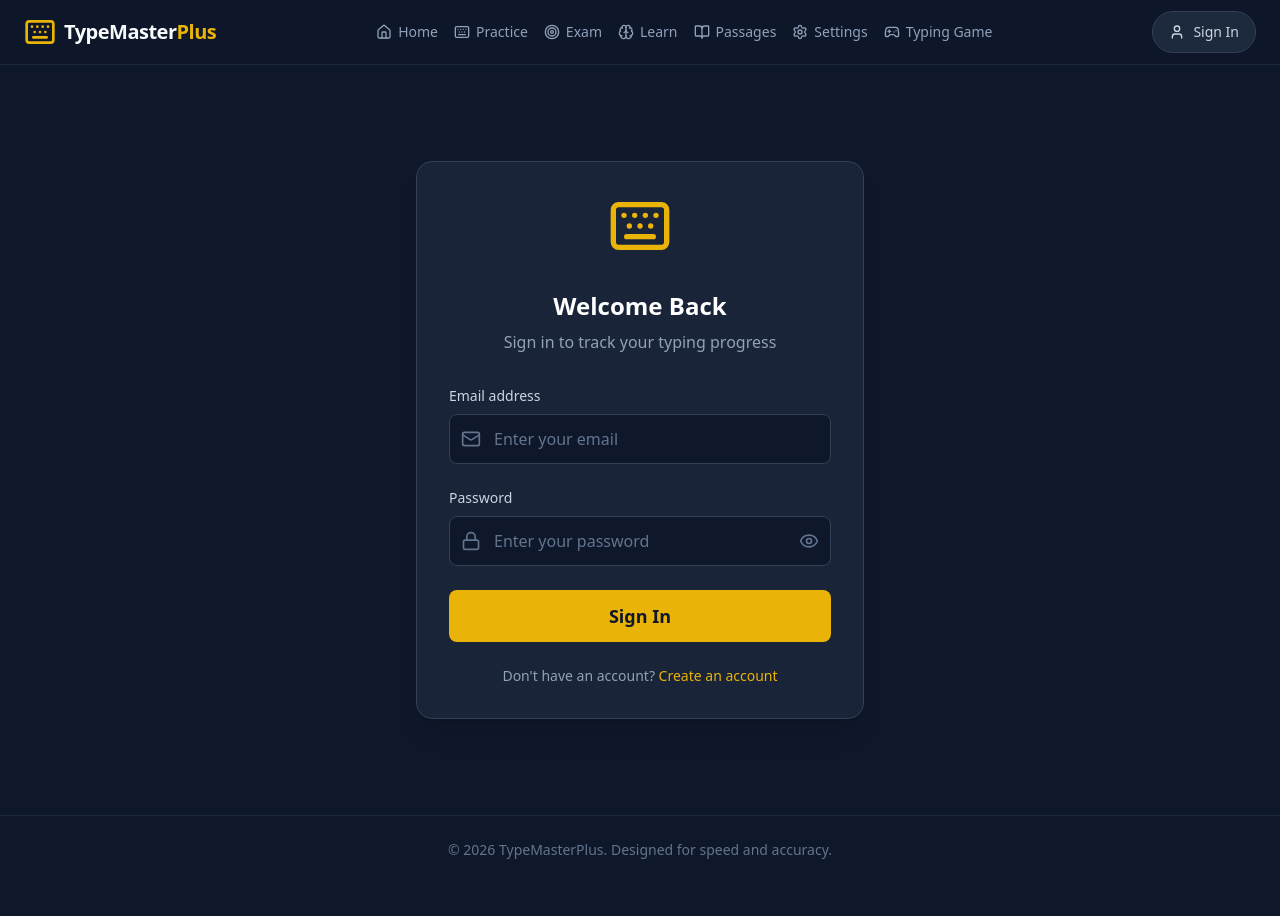
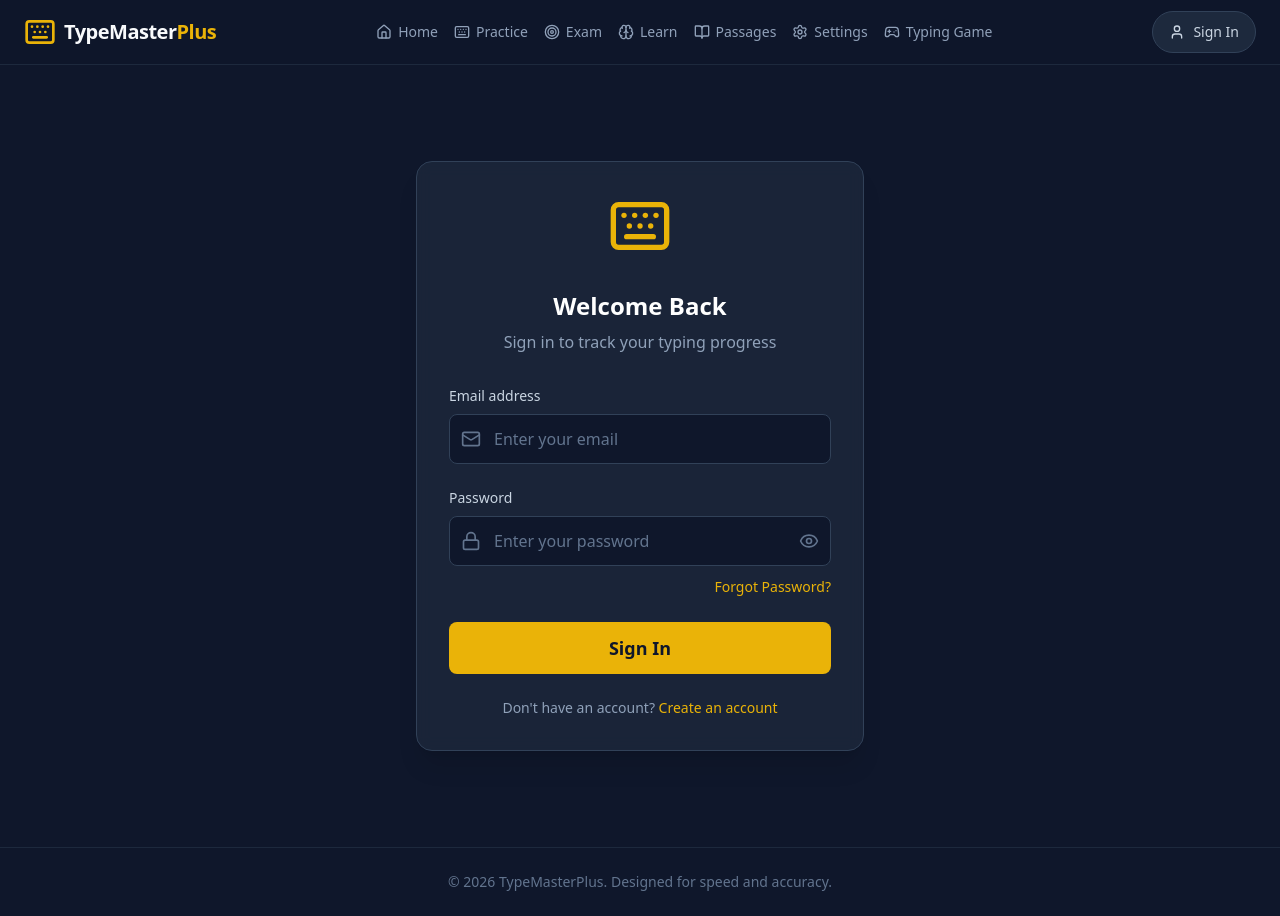
Before and after one commit to PrashantJadhav-tech/TypeMasterPlus, a React (Vite) app: page /login in a window 1280 px wide. Before the commit the page ends 884 px from the top, so only its background shows below. Built offline with nearby package versions, Linux system fonts and the light colour scheme; no server answers.

Commit message:
Updated website

```diff
--- a/src/pages/Login.tsx
+++ b/src/pages/Login.tsx
@@ -45,10 +45,12 @@ export function Login() {
     <div className="flex-1 flex flex-col justify-center items-center py-12 px-4">
       <div className="w-full max-w-md bg-slate-800/80 border border-slate-700 p-8 rounded-2xl shadow-xl backdrop-blur-sm">
 
+        {/* Logo */}
         <div className="flex justify-center mb-8 text-yellow-500">
           <Keyboard className="w-16 h-16" />
         </div>
 
+        {/* Title */}
         <h2 className="text-2xl font-bold text-center text-white mb-2">
           Welcome Back
         </h2>
@@ -57,6 +59,7 @@ export function Login() {
           Sign in to track your typing progress
         </p>
 
+        {/* Error */}
         {error && (
           <div className="bg-red-500/10 border border-red-500/50 text-red-400 rounded-lg p-3 text-sm text-center mb-6">
             {error}
@@ -100,28 +103,46 @@ export function Login() {
             </label>
 
             <div className="relative">
+
+              {/* Lock icon */}
               <Lock className="absolute left-3 top-1/2 -translate-y-1/2 w-5 h-5 text-slate-500" />
 
+              {/* Password input */}
               <input
                 type={showPassword ? 'text' : 'password'}
                 id="password"
                 value={password}
                 onChange={(e) => setPassword(e.target.value)}
-                className="w-full bg-slate-900 border border-slate-700 rounded-lg pl-11 pr-4 py-3 text-white placeholder-slate-500 focus:outline-none focus:ring-2 focus:ring-yellow-500 focus:border-transparent transition-all"
+                className="w-full bg-slate-900 border border-slate-700 rounded-lg pl-11 pr-12 py-3 text-white placeholder-slate-500 focus:outline-none focus:ring-2 focus:ring-yellow-500 focus:border-transparent transition-all"
                 placeholder="Enter your password"
                 autoComplete="current-password"
                 required
               />
+
+              {/* Eye button */}
               <button
                 type="button"
                 onClick={() => setShowPassword(!showPassword)}
-  className="absolute right-3 top-1/2 -translate-y-1/2 text-slate-500 hover:text-yellow-500 transition-colors"
+                className="absolute right-3 top-1/2 -translate-y-1/2 flex items-center justify-center text-slate-500 hover:text-yellow-500 transition-colors"
+                aria-label={showPassword ? 'Hide password' : 'Show password'}
               >
                 {showPassword ? (
                   <EyeOff className="w-5 h-5" />
                 ) : (
                   <Eye className="w-5 h-5" />
                 )}
+              </button>
+
+            </div>
+
+            {/* Forgot Password */}
+            <div className="text-right mt-2">
+              <button
+                type="button"
+                onClick={() => navigate('/forgot-password')}
+                className="text-sm text-yellow-500 hover:text-yellow-400"
+              >
+                Forgot Password?
               </button>
             </div>
           </div>
```
Lines whose indentation alone changed are shown as unchanged.
